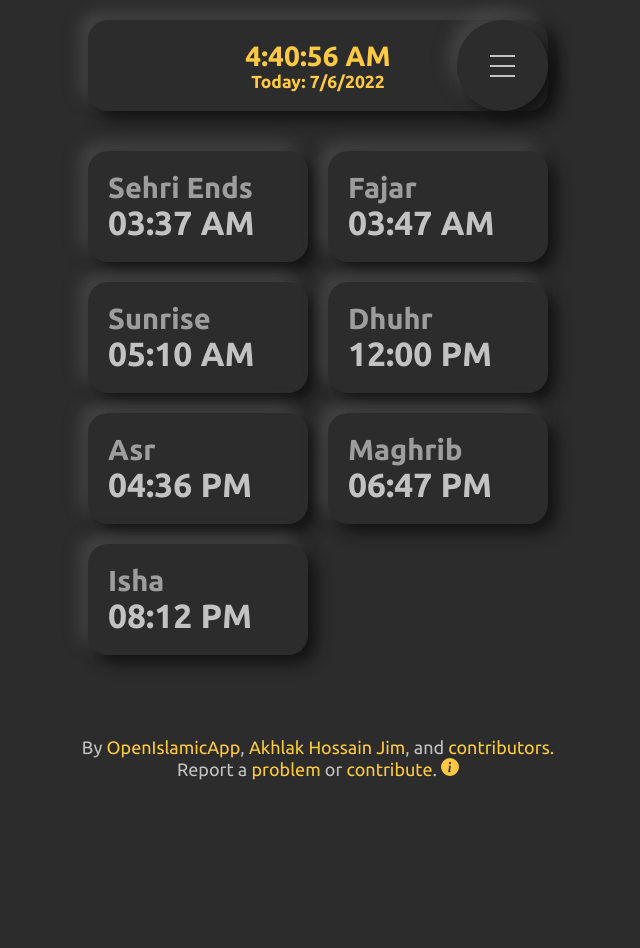
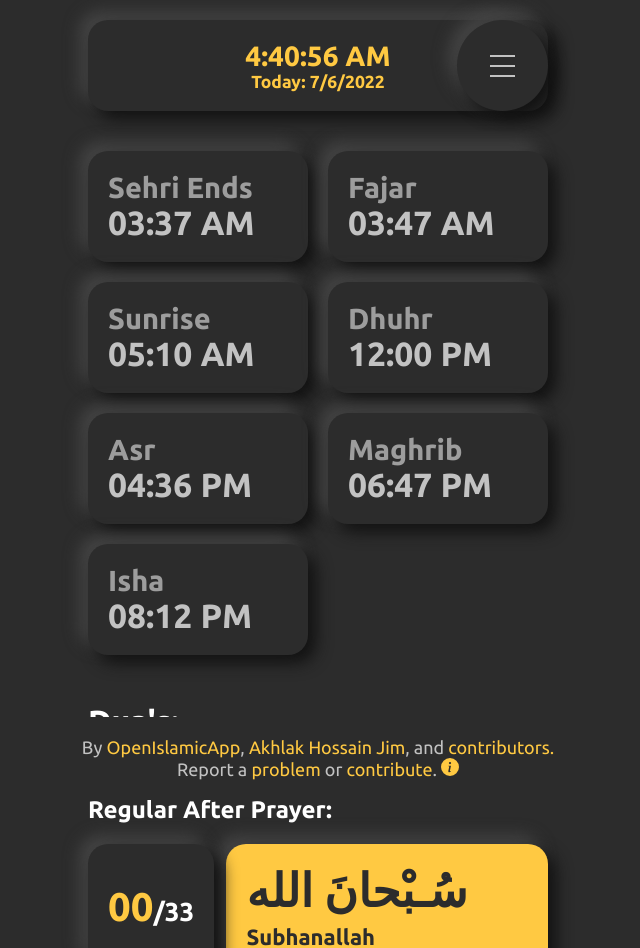
Before and after one commit to OpenIslamicApp/prayer-time, a React (Create React App) app: page / in a window 1280 px wide. Shown: the top 948 px of the page, without its empty margins (322-962 px from the left). Before the commit the page ends 883 px from the top, so only its background shows below. Built offline with nearby package versions, Linux system fonts and the light colour scheme.

Commit message:
📕💅🛠️updated

```diff
--- a/src/layout/Body.js
+++ b/src/layout/Body.js
@@ -1,8 +1,13 @@
 import React from "react";
+import DUA from "./DUA";
 import BodyBD from "../data/country/BD/BodyBD";
 
 export default function Body({ language, country, state }) {
   return (
-    <>{country === "bd" ? <BodyBD language={language} state={state} /> : ""}</>
+    <>
+      {country === "bd" ? <BodyBD language={language} state={state} /> : ""}
+      <h1 style={{ margin: "48px 0" }}>Dua's:</h1>
+      <DUA />
+    </>
   );
 }
```
